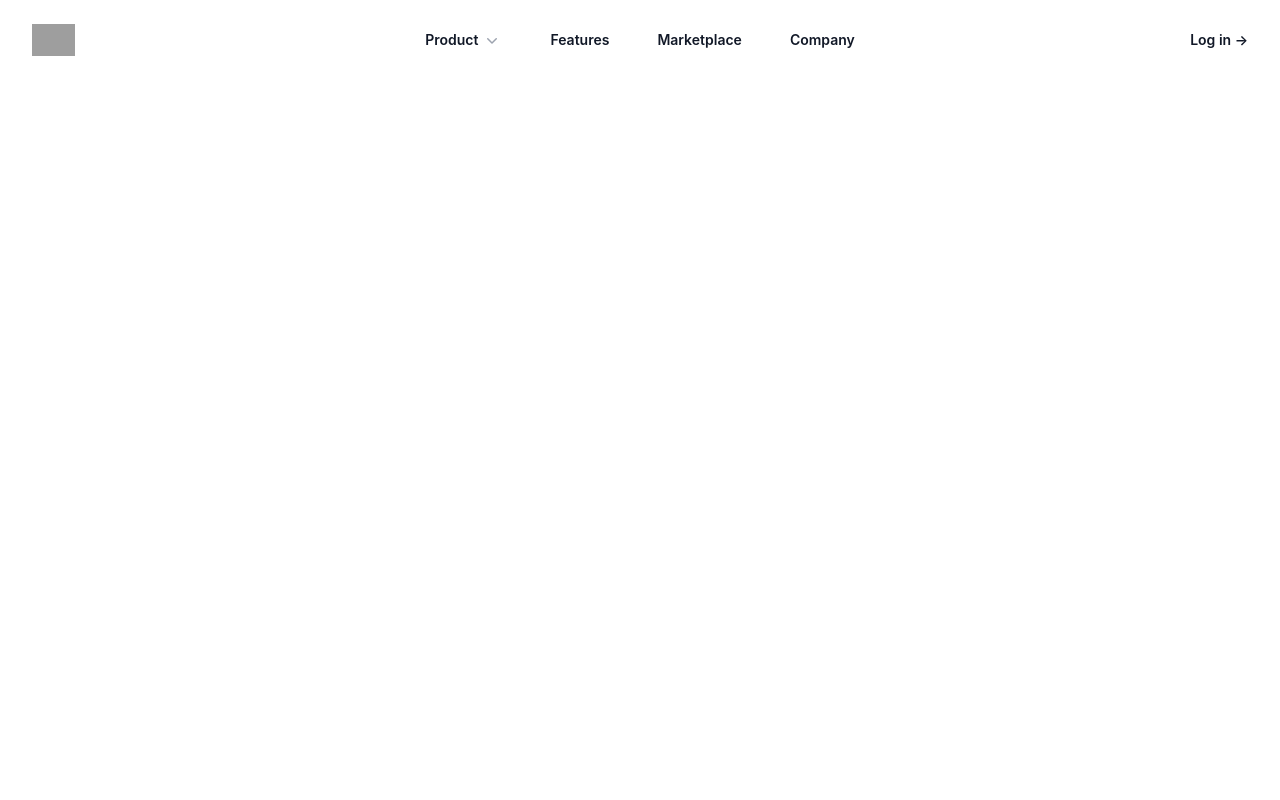
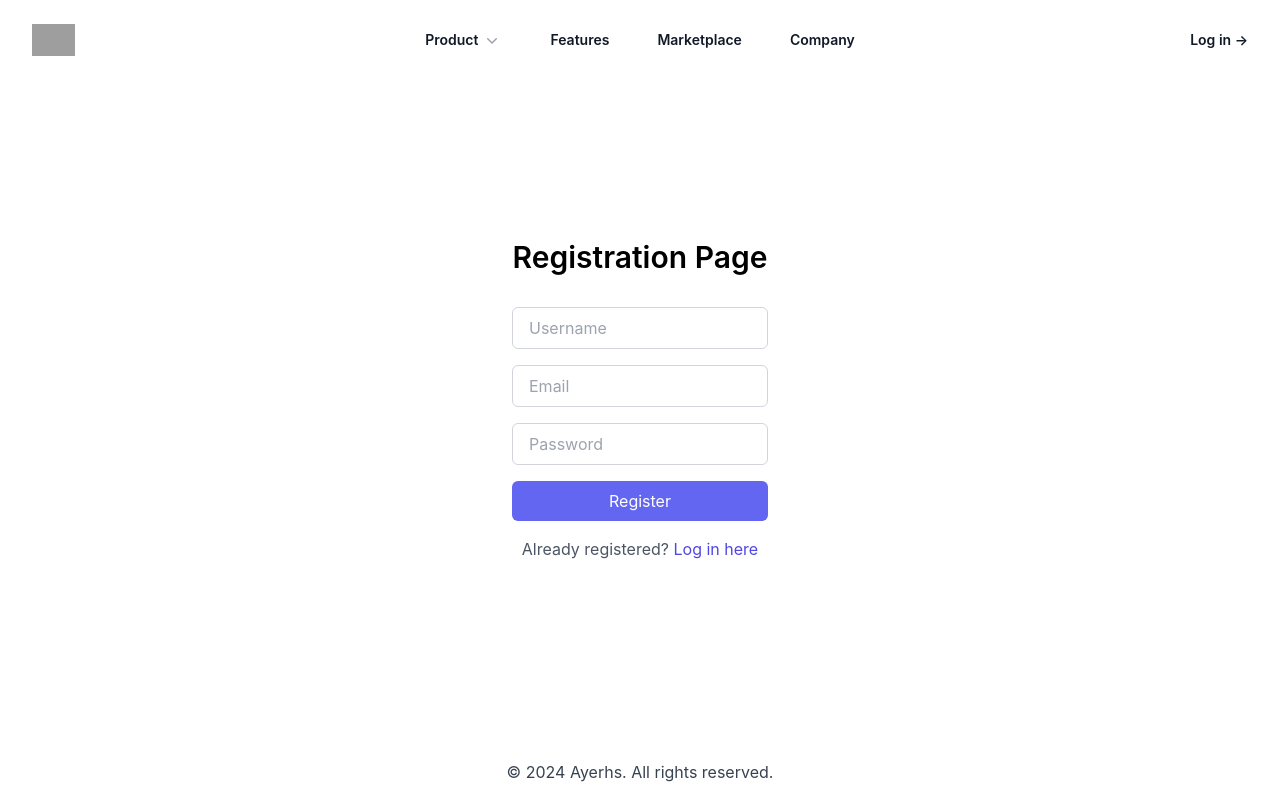
Before and after one commit to TheCoderAbhishek/login-reactjs-dotnet-postgre, a React (Create React App) app in the folder react-app/: page /registration in a window 1280 px wide. Built offline with nearby package versions, Linux system fonts and the light colour scheme; grey boxes are pictures that could not be loaded.

Commit message:
Design Changes
Header
Footer
Home Page
Login Page
Registration Page

```diff
--- a/react-app/package.json
+++ b/react-app/package.json
@@ -3,6 +3,10 @@
   "version": "0.1.0",
   "private": true,
   "dependencies": {
+    "@fortawesome/fontawesome-free": "^6.5.1",
+    "@fortawesome/fontawesome-svg-core": "^6.5.1",
+    "@fortawesome/free-solid-svg-icons": "^6.5.1",
+    "@fortawesome/react-fontawesome": "^0.2.0",
     "@headlessui/react": "^0.0.0-insiders.08baf09",
     "@heroicons/react": "^2.1.1",
     "@testing-library/jest-dom": "^5.17.0",
@@ -10,6 +14,7 @@
     "@testing-library/user-event": "^13.5.0",
     "react": "^18.2.0",
     "react-dom": "^18.2.0",
+    "react-router-dom": "^6.22.1",
     "react-scripts": "5.0.1",
     "web-vitals": "^2.1.4"
   },
--- a/react-app/src/App.js
+++ b/react-app/src/App.js
@@ -1,12 +1,27 @@
+import React from 'react';
 import './App.css';
 import Header from './components/shared/Header.js';
+import Footer from './components/shared/Footer.js';
+import Home from './pages/home/Home.js';
+import Login from './pages/login/Login.js';
+import Registration from './pages/registration/Registration.js';
+import { BrowserRouter as Router, Route, Routes } from 'react-router-dom';
 
 function App() {
   return (
-    <div className="App">
-      <Header>
-      </Header>
-    </div>
+    <Router>
+      <div className="App">
+        <Header />
+
+        <Routes>
+          <Route path="/" element={<Home />} />
+          <Route path="/login" element={<Login />} />
+          <Route path="/registration" element={<Registration />} />
+        </Routes>
+
+        <Footer />
+      </div>
+    </Router>
   );
 }
 
--- a/react-app/src/components/shared/Footer.js
+++ b/react-app/src/components/shared/Footer.js
@@ -0,0 +1,11 @@
+const Footer = () => {
+  return (
+    <footer className="fixed bottom-0 left-0 w-full bg-white text-gray-700 py-4">
+      <div className="max-w-7xl mx-auto px-4 sm:px-6 lg:px-8">
+        <p className="text-center">&copy; 2024 Ayerhs. All rights reserved.</p>
+      </div>
+    </footer>
+  );
+}
+
+export default Footer;
--- a/react-app/src/components/shared/Header.js
+++ b/react-app/src/components/shared/Header.js
@@ -1,15 +1,7 @@
-import { Fragment, useState } from 'react'
-import { Dialog, Disclosure, Popover, Transition } from '@headlessui/react'
-import {
-  ArrowPathIcon,
-  Bars3Icon,
-  ChartPieIcon,
-  CursorArrowRaysIcon,
-  FingerPrintIcon,
-  SquaresPlusIcon,
-  XMarkIcon,
-} from '@heroicons/react/24/outline'
-import { ChevronDownIcon, PhoneIcon, PlayCircleIcon } from '@heroicons/react/20/solid'
+import React, { Fragment, useState } from 'react';
+import { Dialog, Disclosure, Popover, Transition } from '@headlessui/react';
+import { ArrowPathIcon, Bars3Icon, ChartPieIcon, CursorArrowRaysIcon, FingerPrintIcon, SquaresPlusIcon, XMarkIcon } from '@heroicons/react/24/outline';
+import { ChevronDownIcon, PhoneIcon, PlayCircleIcon } from '@heroicons/react/20/solid';
 
 const products = [
   { name: 'Analytics', description: 'Get a better understanding of your traffic', href: '#', icon: ChartPieIcon },
@@ -17,21 +9,22 @@ const products = [
   { name: 'Security', description: 'Your customers’ data will be safe and secure', href: '#', icon: FingerPrintIcon },
   { name: 'Integrations', description: 'Connect with third-party tools', href: '#', icon: SquaresPlusIcon },
   { name: 'Automations', description: 'Build strategic funnels that will convert', href: '#', icon: ArrowPathIcon },
-]
+];
+
 const callsToAction = [
   { name: 'Watch demo', href: '#', icon: PlayCircleIcon },
   { name: 'Contact sales', href: '#', icon: PhoneIcon },
-]
+];
 
 function classNames(...classes) {
-  return classes.filter(Boolean).join(' ')
+  return classes.filter(Boolean).join(' ');
 }
 
 export default function Header() {
-  const [mobileMenuOpen, setMobileMenuOpen] = useState(false)
+  const [mobileMenuOpen, setMobileMenuOpen] = useState(false);
 
   return (
-    <header className="bg-white">
+    <header className="bg-white fixed w-full top-0 z-50">
       <nav className="mx-auto flex max-w-7xl items-center justify-between p-6 lg:px-8" aria-label="Global">
         <div className="flex lg:flex-1">
           <a href="https://www.google.com/" className="-m-1.5 p-1.5">
@@ -198,5 +191,5 @@ export default function Header() {
         </Dialog.Panel>
       </Dialog>
     </header>
-  )
+  );
 }
--- /dev/null
+++ b/react-app/src/pages/home/Home.js
@@ -0,0 +1,22 @@
+import React from 'react';
+import { Link } from 'react-router-dom';
+
+const Home = () => {
+  return (
+    <div className="flex items-center justify-center bg-gray-100 min-h-screen">
+      <div className="bg-white py-20">
+        <div className="max-w-7xl mx-auto px-4 sm:px-6 lg:px-8">
+          <div className="text-center">
+            <h1 className="text-4xl font-bold text-gray-900">Welcome to Our Website</h1>
+            <p className="mt-4 text-lg text-gray-600">Lorem ipsum dolor sit amet, consectetur adipiscing elit. Sed do eiusmod tempor incididunt ut labore et dolore magna aliqua.</p>
+            <div className="mt-6">
+              <Link to="/login" className="inline-block bg-blue-500 hover:bg-blue-600 text-white font-semibold px-6 py-3 rounded-md">Get Started</Link>
+            </div>
+          </div>
+        </div>
+      </div>
+    </div>
+  );
+}
+
+export default Home;
--- /dev/null
+++ b/react-app/src/pages/login/Login.js
@@ -0,0 +1,32 @@
+import React from 'react';
+import { Link } from 'react-router-dom';
+
+const Login = () => {
+  return (
+    <div className="flex flex-col items-center justify-center h-screen">
+      <h2 className="text-3xl font-semibold mb-8">Login Page</h2>
+      <div className="flex flex-col space-y-4">
+        <input
+          type="text"
+          placeholder="Username"
+          className="w-64 px-4 py-2 border border-gray-300 rounded-md focus:outline-none focus:border-indigo-500"
+        />
+        <input
+          type="password"
+          placeholder="Password"
+          className="w-64 px-4 py-2 border border-gray-300 rounded-md focus:outline-none focus:border-indigo-500"
+        />
+        <button
+          className="w-64 bg-indigo-500 text-white py-2 rounded-md hover:bg-indigo-600 focus:outline-none focus:bg-indigo-600"
+        >
+          Log in
+        </button>
+        <p className="text-gray-600 mt-2">
+          Not registered? <Link to="/registration" className="text-indigo-600">Register here</Link>
+        </p>
+      </div>
+    </div>
+  );
+}
+
+export default Login;
--- /dev/null
+++ b/react-app/src/pages/registration/Registration.js
@@ -0,0 +1,37 @@
+import React from 'react';
+import { Link } from 'react-router-dom'; // Assuming you're using React Router for navigation
+
+const Registration = () => {
+  return (
+    <div className="flex flex-col items-center justify-center h-screen">
+      <h2 className="text-3xl font-semibold mb-8">Registration Page</h2>
+      <div className="flex flex-col space-y-4">
+        <input
+          type="text"
+          placeholder="Username"
+          className="w-64 px-4 py-2 border border-gray-300 rounded-md focus:outline-none focus:border-indigo-500"
+        />
+        <input
+          type="email"
+          placeholder="Email"
+          className="w-64 px-4 py-2 border border-gray-300 rounded-md focus:outline-none focus:border-indigo-500"
+        />
+        <input
+          type="password"
+          placeholder="Password"
+          className="w-64 px-4 py-2 border border-gray-300 rounded-md focus:outline-none focus:border-indigo-500"
+        />
+        <button
+          className="w-64 bg-indigo-500 text-white py-2 rounded-md hover:bg-indigo-600 focus:outline-none focus:bg-indigo-600"
+        >
+          Register
+        </button>
+        <p className="text-gray-600 mt-2">
+          Already registered? <Link to="/login" className="text-indigo-600">Log in here</Link>
+        </p>
+      </div>
+    </div>
+  );
+}
+
+export default Registration;
```
Also changed, not shown: 1 other file (tests, documents, lock files or other folders).
